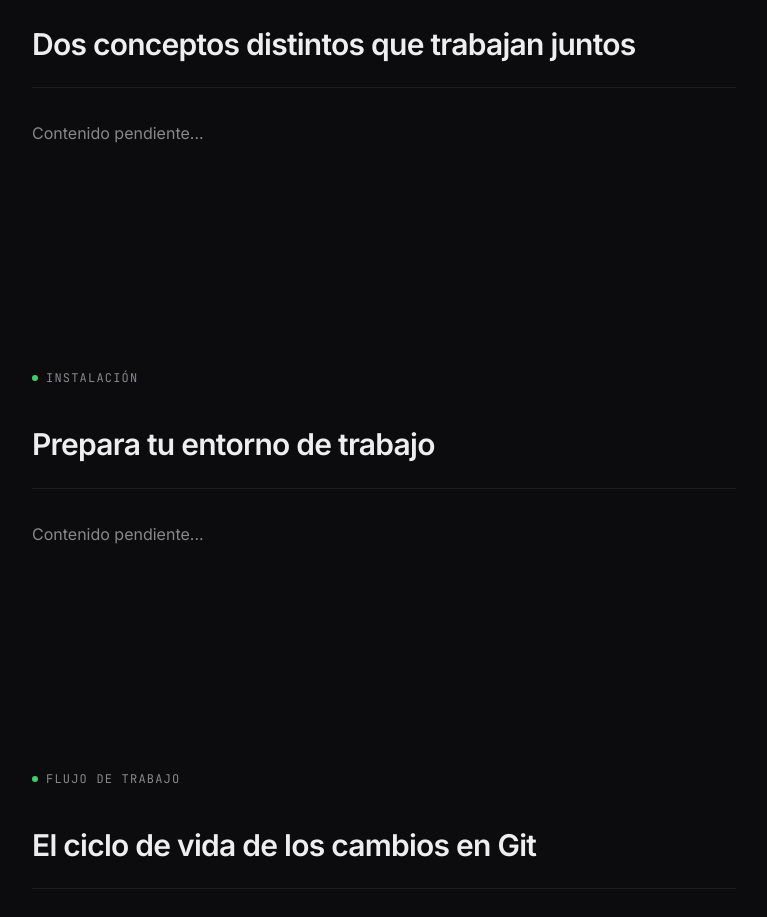
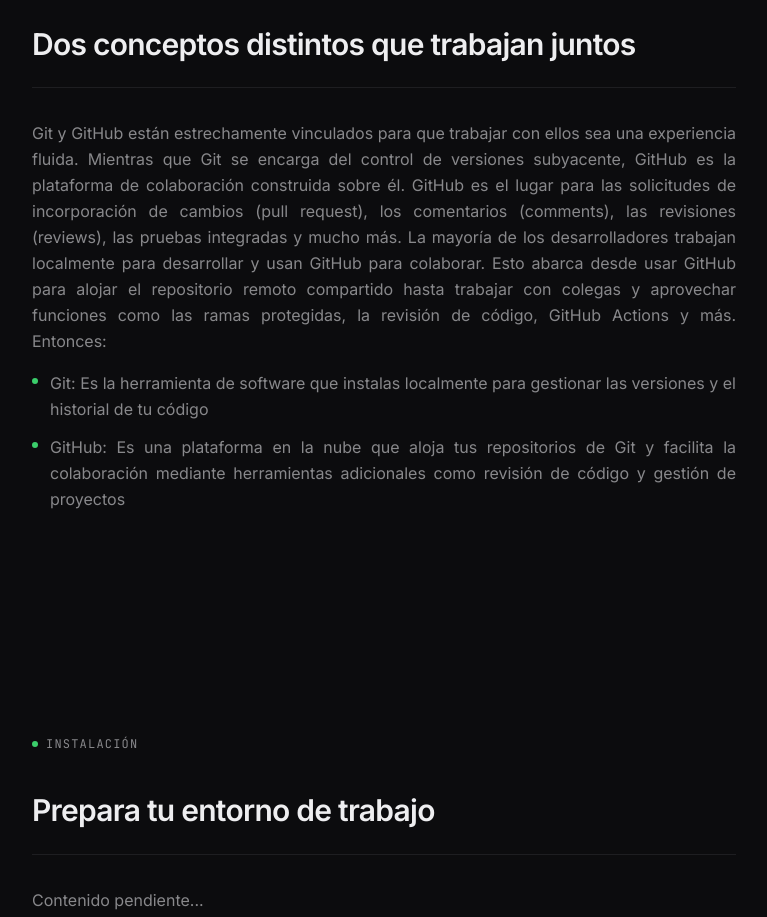
Before and after one commit to victorsnz/git-journey, a React (Vite) app: page / in a window 1280 px wide. Shown: the part 1940-2857 px from the top of the page, without its empty margins (384-1151 px from the left). Built offline with nearby package versions, Linux system fonts and the light colour scheme.

Commit message:
feat: added content to Git Vs GitHub

```diff
--- a/src/pages/GitVsGitHub.tsx
+++ b/src/pages/GitVsGitHub.tsx
@@ -14,9 +14,21 @@
 
       <div className="h-px bg-border-soft mb-8" />
 
-      <p className="text-muted leading-relaxed">
-        Contenido pendiente...
+      <p className="text-muted leading-relaxed text-justify">
+      Git y GitHub están estrechamente vinculados para que trabajar con ellos sea una experiencia fluida. Mientras que Git se encarga del control de versiones subyacente, GitHub es la plataforma de colaboración construida sobre él.
+      GitHub es el lugar para las solicitudes de incorporación de cambios (pull request), los comentarios (comments), las revisiones (reviews), las pruebas integradas y mucho más. La mayoría de los desarrolladores trabajan localmente para desarrollar y usan GitHub para colaborar. Esto abarca desde usar GitHub para alojar el repositorio remoto compartido hasta trabajar con colegas y aprovechar funciones como las ramas protegidas, la revisión de código, GitHub Actions y más.
+      Entonces:
       </p>
+      <ul className="space-y-3 mt-4">
+        <li className="flex gap-3 text-muted leading-relaxed text-justify">
+          <span className="size-1.5 rounded-full bg-accent shrink-0 mt-2" />
+          <span>Git: Es la herramienta de software que instalas localmente para gestionar las versiones y el historial de tu código</span>
+        </li>
+        <li className="flex gap-3 text-muted leading-relaxed text-justify">
+          <span className="size-1.5 rounded-full bg-accent shrink-0 mt-2" />
+          <span>GitHub: Es una plataforma en la nube que aloja tus repositorios de Git y facilita la colaboración mediante herramientas adicionales como revisión de código y gestión de proyectos</span>
+        </li>
+      </ul>
     </Section>
   );
 }
```
